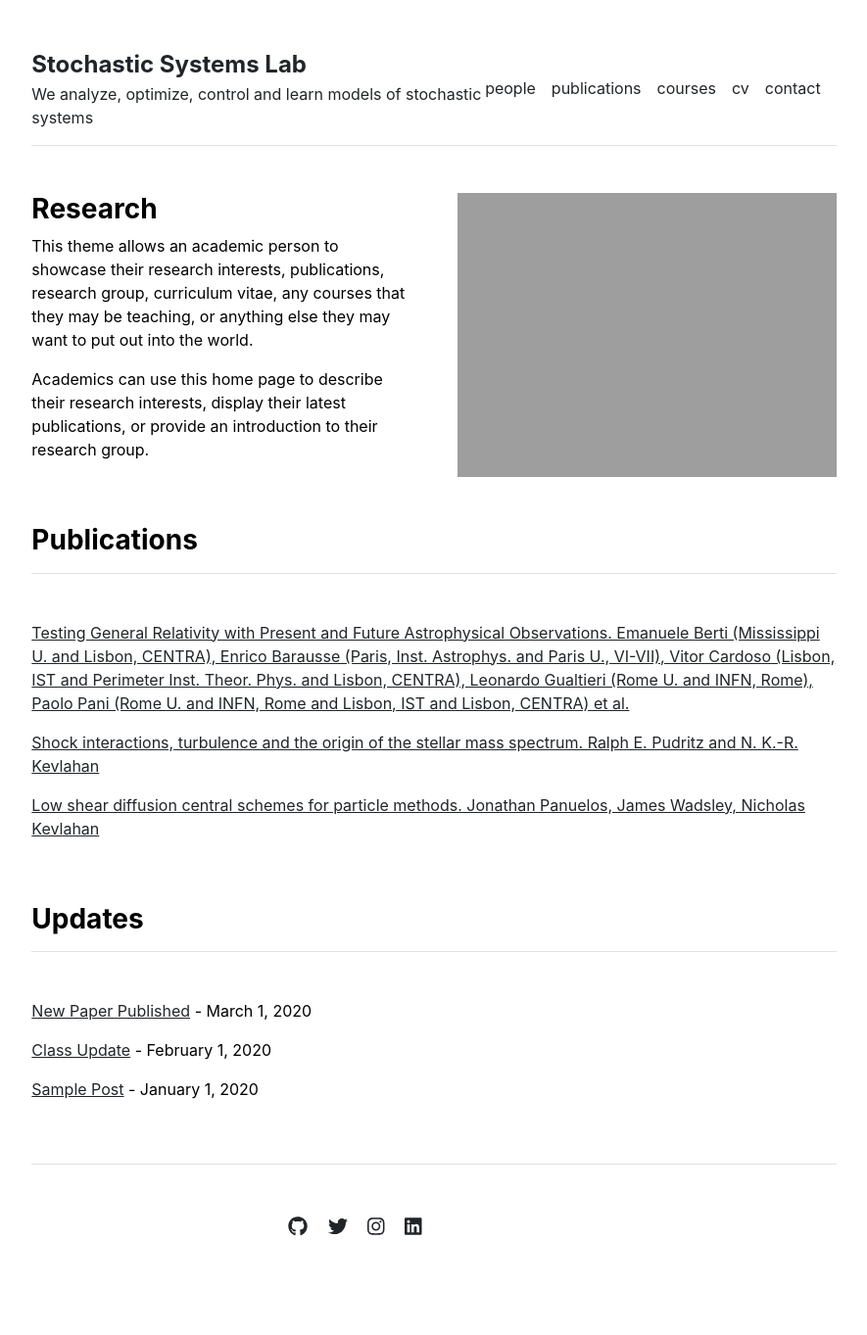
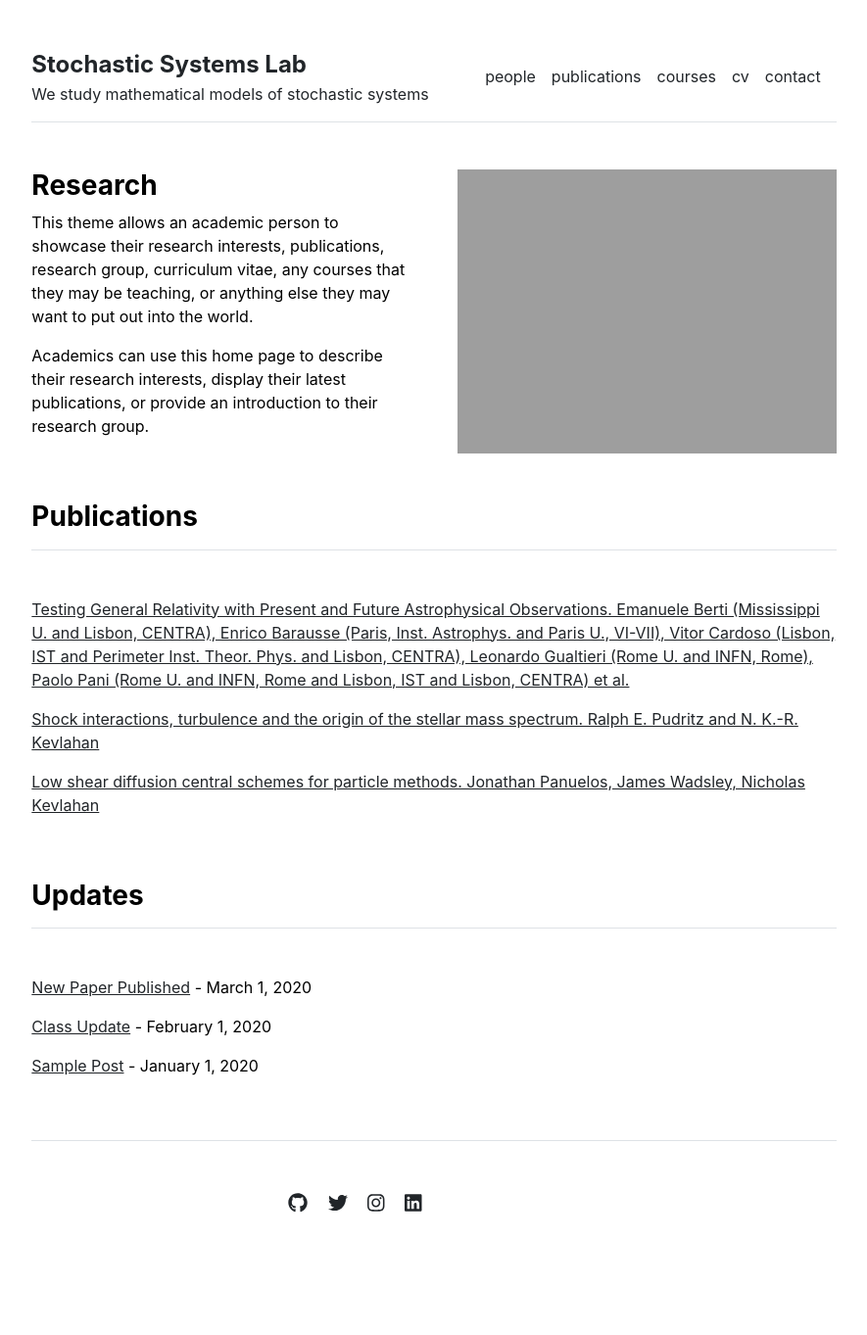
Before and after one commit to stochasticsystemslab/stochasticsystemslab.github.io, a Jekyll site: the page built from index.md, in a window 1280 px wide. Shown: the whole page at 98% size, without its empty margins (197-1082 px from the left). Built offline with Jekyll 4.4.1, drawn with Linux system fonts in a browser that asks for light colours; after the commit the page ends 1339 px from its top, so only the background shows below that.

Commit message:
Update _config.yml

```diff
--- a/_config.yml
+++ b/_config.yml
@@ -1,4 +1,4 @@
 url: "" # the base hostname & protocol for your site, e.g. http://example.com
 baseurl: "" # the subpath of your site, e.g. /blog
 title: "Stochastic Systems Lab" # the name of your site, e.g. ACME Corp.
-description: "We analyze, optimize, control and learn models of stochastic systems"
+description: "We study mathematical models of stochastic systems"
```
